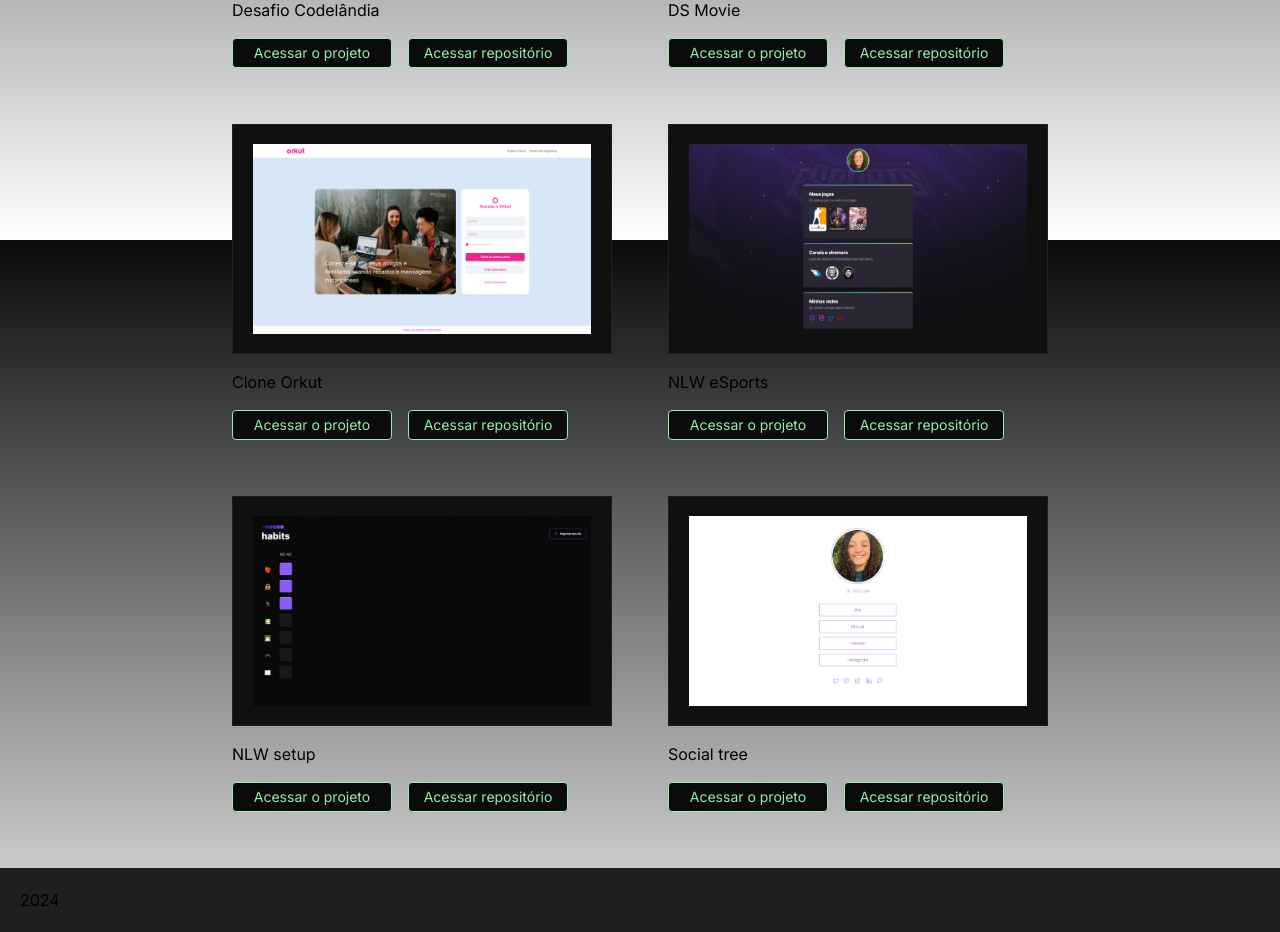
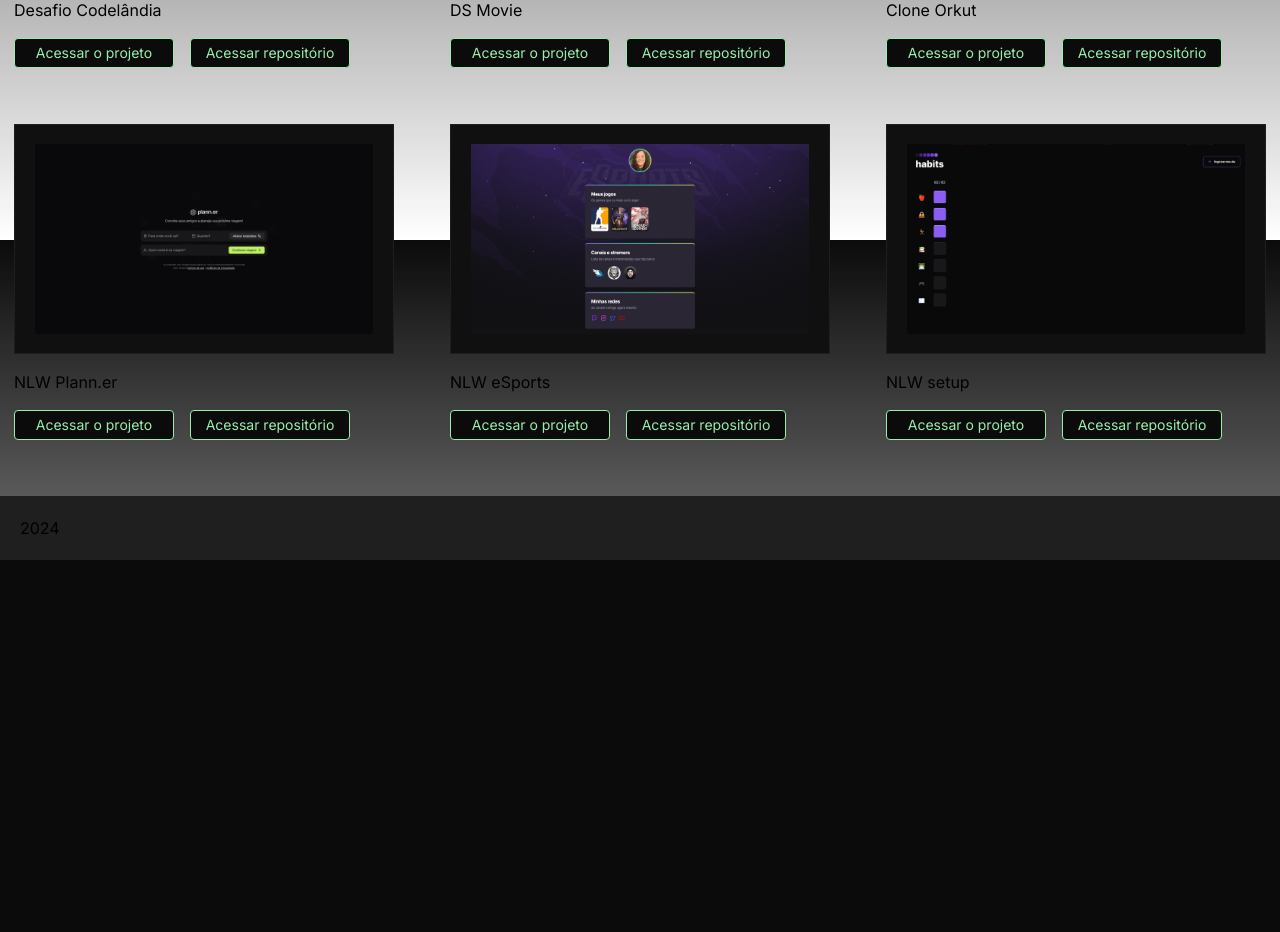
Before and after one commit to JhulyBastos/my-portfolio, a Next.js app: page / in a window 1280 px wide. Shown: the part 1360-2292 px from the top of the page. After the commit the page ends 1920 px from the top, so only its background shows below. Built offline with nearby package versions, Linux system fonts and the light colour scheme.

Commit message:
data update

```diff
--- a/src/Data/projects.ts
+++ b/src/Data/projects.ts
@@ -14,6 +14,10 @@
     nome: "Clone Orkut",
   },
   {
+    imagem: "/assets/imagens/my-projects/planner.jpeg",
+    nome: "NLW Plann.er",
+  },
+  {
     imagem: "/assets/imagens/my-projects/NLW-esports.png",
     nome: "NLW eSports",
   },
@@ -21,8 +25,4 @@
     imagem: "/assets/imagens/my-projects/NLW-setup.png",
     nome: "NLW setup",
   },
-  {
-    imagem: "/assets/imagens/my-projects/tree.png",
-    nome: "Social tree",
-  },
 ];
--- a/src/app/layout.tsx
+++ b/src/app/layout.tsx
@@ -16,7 +16,9 @@
 }>) {
   return (
     <html lang="en">
-      <body className={`${inter.className}  bg-dark-10`}>{children}</body>
+      <body className={`${inter.className} w-full h-screen bg-dark-10`}>
+        {children}
+      </body>
     </html>
   );
 }
--- a/src/app/page.tsx
+++ b/src/app/page.tsx
@@ -5,7 +5,7 @@
 
 export default function Home() {
   return (
-    <div className="w-full h-screen flex flex-col bg-dark-10 ">
+    <div className="w-full h-screen flex flex-1 flex-col bg-dark-10">
       {/* parte de cima */}
       <header
         id="inicio"
@@ -96,7 +96,7 @@
           <h1 id="projetos" className="text-2xl text-brand-color mt-4 mb-12">
             Projetos
           </h1>
-          <div className=" grid grid-cols-2 gap-14">
+          <div className=" grid grid-cols-3 gap-14">
             {projects.map((project) => (
               <CardProjects
                 projects={project}
```
Also changed, not shown: public/assets/imagens/my-projects/planner.jpeg (added).
